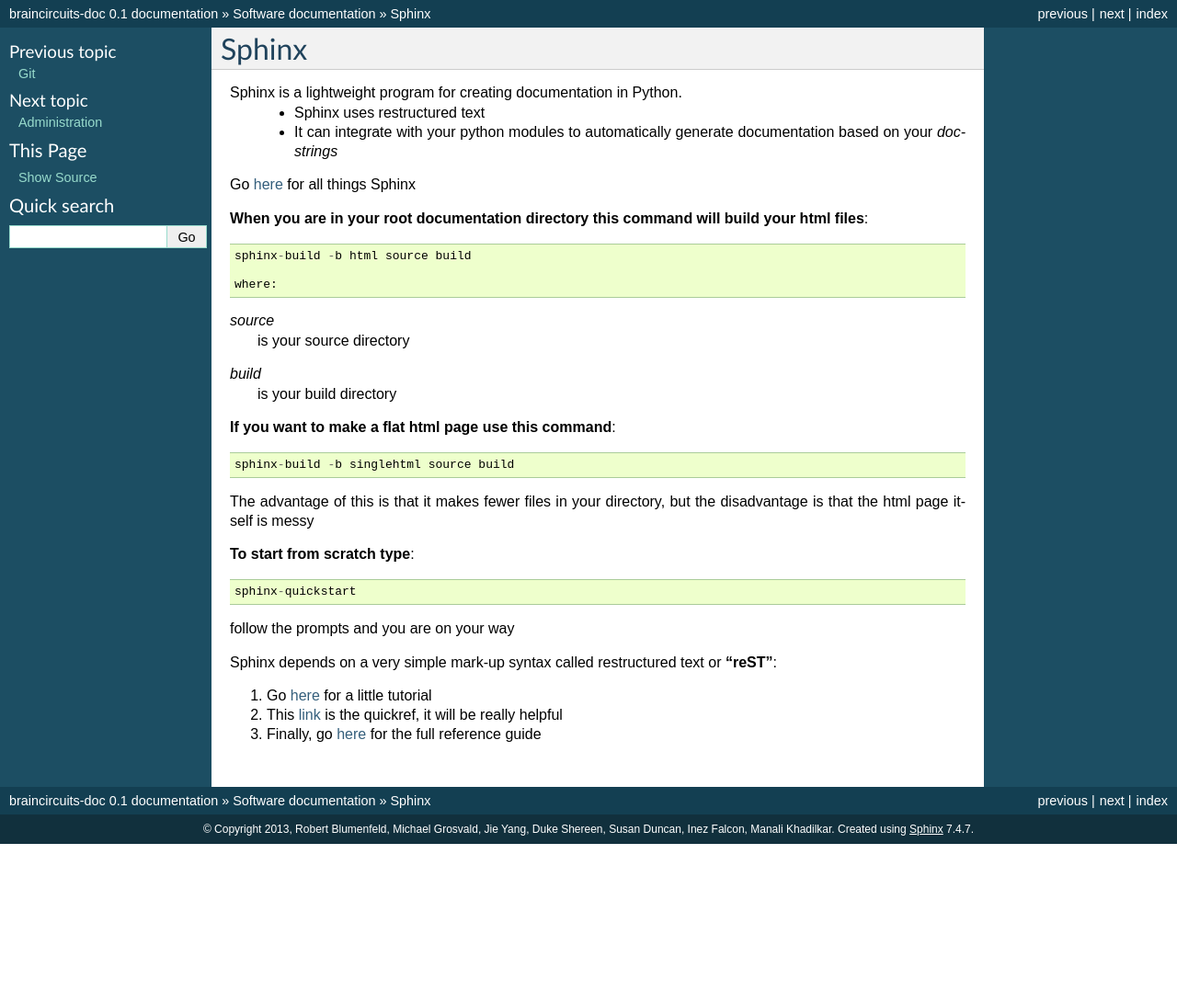
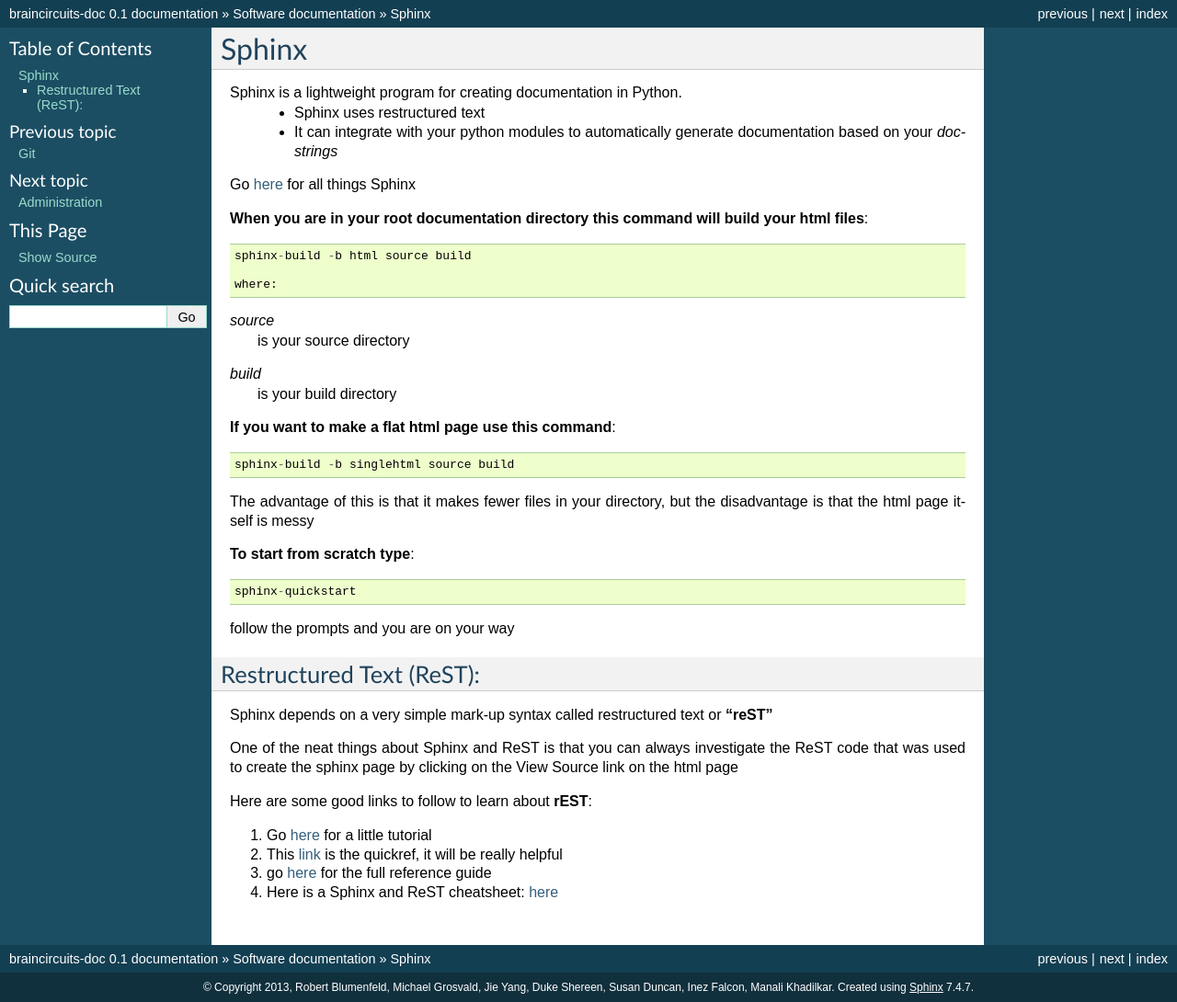
Before and after one commit to rsblume/braincircuits-doc, a Sphinx documentation site: the page built from source/sphinx.rst, in a window 1280 px wide. Shown: the whole page at 92% size. Built offline with Sphinx 7.4.7, drawn with Linux system fonts in a browser that asks for light colours; formulas are drawn with MathJax 3; pages that are not in the unit, such as notebooks, are missing from menus; before the commit the page ends 918 px from its top, so only the background shows below that.

```diff
--- a/source/sphinx.rst
+++ b/source/sphinx.rst
@@ -40,10 +40,21 @@ The advantage of this is that it makes fewer files in your directory, but the di
 follow the prompts and you are on your way
 
 
-Sphinx depends on a very simple mark-up syntax called restructured text or **"reST"**:
+
+Restructured Text (ReST):
+--------------------------
+
+Sphinx depends on a very simple mark-up syntax called restructured text or **"reST"**
+
+One of the neat things about Sphinx and ReST is that you can always investigate the ReST code that was used to create the sphinx page by clicking on the View Source link on the html page
+
+
+Here are some good links to follow to learn about **rEST**:
 
 1. Go `here <http://docutils.sourceforge.net/docs/user/rst/quickstart.html>`_ for a little tutorial
 
 2. This `link <http://docutils.sourceforge.net/docs/user/rst/quickref.html>`_ is the quickref, it will be really helpful
 
-3. Finally, go  `here <http://docutils.sourceforge.net/docs/ref/rst/restructuredtext.html>`_ for the full reference guide
+3. go  `here <http://docutils.sourceforge.net/docs/ref/rst/restructuredtext.html>`_ for the full reference guide
+
+4. Here is a  Sphinx and ReST cheatsheet: `here <http://openalea.gforge.inria.fr/doc/openalea/doc/_build/html/source/sphinx/rest_syntax.html>`_
```
Also changed, not shown: source/analyses.rst (+15 -1 lines), 4 other files.
